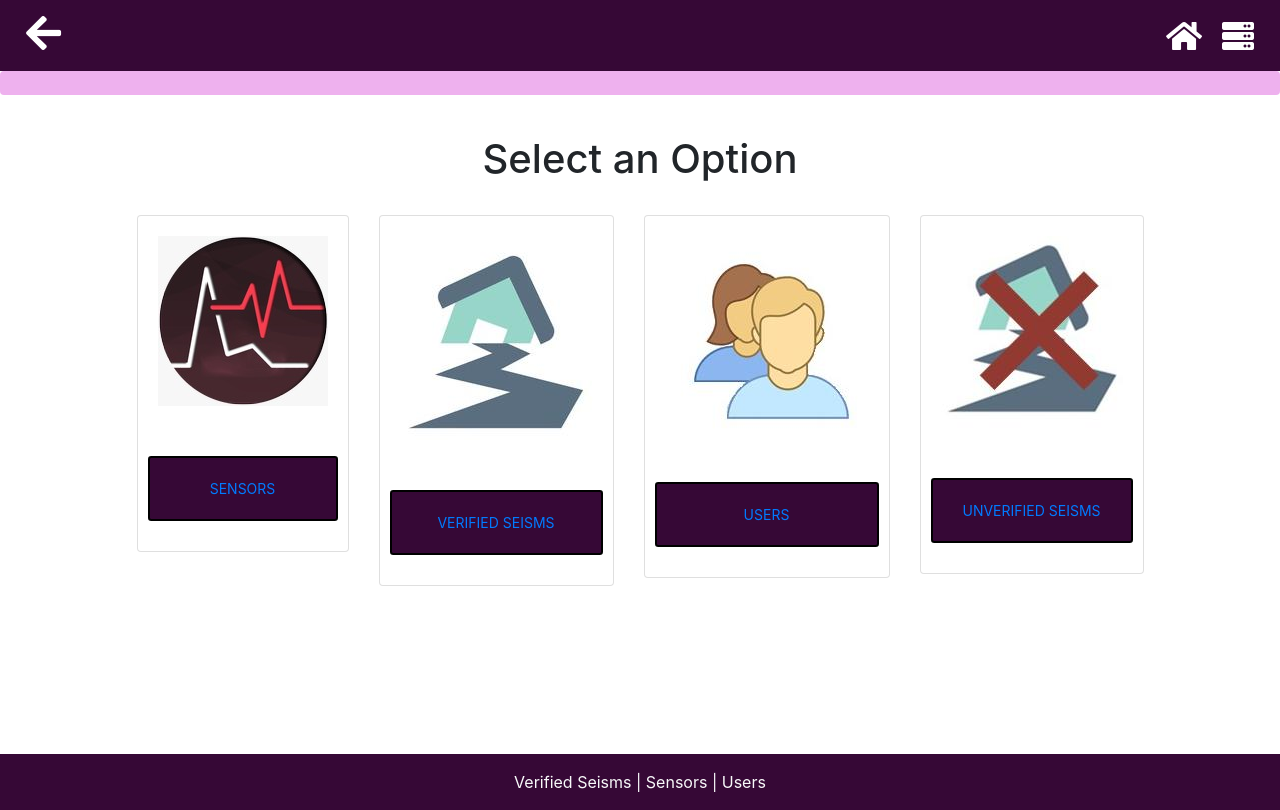
After one commit to lucilamartinezum/ProgramacionI, a Flask app: page /main/ in a window 1280 px wide. The commit adds this page. Run offline with Flask 2, Linux system fonts and the light colour scheme; some libraries are stand-ins or nearby versions.

```diff
--- a/seismology/web/main/__init__.py
+++ b/seismology/web/main/__init__.py
@@ -12,11 +12,12 @@ def create_app():
     csrf = CSRFProtect(app)
     app.config["SECRET_KEY"] = os.getenv('SECRET_KEY')
     print(app.config["SECRET_KEY"])
-    from main.routes import main, unverified_seism, user, verified_seism, login, sensor
+    from main.routes import main, unverified_seism, user, verified_seism, login, sensor, home
     app.register_blueprint(routes.login.login)
     app.register_blueprint(routes.main.main)
     app.register_blueprint(routes.unverified_seism.unverified_seism)
     app.register_blueprint(routes.verified_seism.verified_seism)
     app.register_blueprint(routes.sensor.sensor)
     app.register_blueprint(routes.user.user)
+    app.register_blueprint(routes.home.home)
     return app
--- a/seismology/web/main/forms/user_form.py
+++ b/seismology/web/main/forms/user_form.py
@@ -15,7 +15,7 @@ class UserForm(FlaskForm):
     password = PasswordField("Password", [
         validators.Required(),
         # El campo de contraseña debe coincidir con el de confirmar
-        validators.EqualTo("confirm", message = "Passwords dont match")
+        validators.EqualTo("confirm", message = "Passwords don't match")
     ])
 
     confirm = PasswordField("Repeat Password")
--- a/seismology/web/main/routes/main.py
+++ b/seismology/web/main/routes/main.py
@@ -1,11 +1,12 @@
-from flask import Blueprint, redirect, url_for
+from flask import Blueprint, render_template
 from flask_breadcrumbs import register_breadcrumb
 from . import unverified_seism
 from . import verified_seism
 
-main = Blueprint("main", __name__, url_prefix="/")
+main = Blueprint("main", __name__, url_prefix="/main")
 
 @main.route("/")
-@register_breadcrumb(main, 'breadcrumbs.', 'Home')
+@register_breadcrumb(main, 'breadcrumbs.', 'Main')
 def index():
-    return redirect(url_for("verified_seism.index"))
+    title = main
+    return render_template("home.html", title=title, main=main)
--- a/seismology/web/main/routes/sensor.py
+++ b/seismology/web/main/routes/sensor.py
@@ -8,7 +8,6 @@ sensor = Blueprint("sensor", __name__, url_prefix="/sensor")
 @register_breadcrumb(sensor,".",'Sensors')
 def index():
     r = requests.get(current_app.config["API_URL"]+"/sensors",headers={"content-type":"application"}, json={})
-    print("este es el error---->", r)
     sensors = json.loads(r.text)['Sensors']
     title = "Sensors"
     return render_template("sensors.html",title=title,sensors=sensors)
--- a/seismology/web/main/routes/user.py
+++ b/seismology/web/main/routes/user.py
@@ -1,4 +1,4 @@
-from flask import Blueprint, render_template, current_app, redirect, url_for
+from flask import Blueprint, render_template, current_app, redirect, url_for, flash
 from flask_breadcrumbs import register_breadcrumb, default_breadcrumb_root
 from ..forms.user_form import UserForm, UserEdit
 
@@ -30,7 +30,7 @@ def create():
         print(data)
         r = requests.post(current_app.config["API_URL"]+"/users",headers={"content-type":"application/json"}, data=data)
         print(r)
-        return redirect(url_for("user.index")) # Redirecciona a la lista
+        return redirect(url_for("user.index")) # Redirecciona a la lista de usuarios
     return render_template("user_form.html", form=form)
 
 @user.route("/edit/<int:id>", methods=["GET","POST"])
--- /dev/null
+++ b/seismology/web/main/templates/home.html
@@ -0,0 +1,67 @@
+{% extends "main_admin.html" %}
+
+<!-- Importar el archivo de macros -->
+{% import "macros.html" as macro %}
+
+<!-- Define el contenido -->
+{% block content %}
+  <!-- Contenido -->
+<main>
+	<center><h1>Select an Option</h1></center>
+	</br>
+
+	<div class="row justify-content-center">
+	  <div class="col-sm-auto">
+
+		<div class="card">
+		  <div class="card-body">
+		<img src="/static/img/sensor.jpeg" class="img-circle">
+			<p class="card-text"></p>
+		  </div>
+             <button type="button"  class="btn btn-sm" data-toggle="tooltip">
+				<a href="{{url_for('sensor.index')}}">SENSORS</a>
+			</button>
+		</div>
+	  </div>
+	  <div class="col-sm-auto">
+		<div class="card">
+		  <div class="card-body">
+		<img src="/static/img/seism.jpeg">
+			<p class="card-text"></p>
+		  </div>
+             <button type="button"  class="btn btn-sm" data-toggle="tooltip">
+				<a href="{{url_for('verified_seism.index')}}">VERIFIED SEISMS</a>
+			</button>
+		</div>
+	  </div>
+
+	  <div class="col-sm-auto">
+		  <div class="card">
+		    <div class="card-body">
+		  <img src="/static/img/users2.jpeg" class="img-circle">
+			  <p class="card-text"></p>
+		    </div>
+               <button type="button"  class="btn btn-sm" data-toggle="tooltip">
+				<a href="{{url_for('user.index')}}">USERS</a>
+			</button>
+		  </div>
+	  </div>
+
+	  <div class="col-sm-auto">
+		<div class="card">
+		  <div class="card-body">
+		<img src="/static/img/unverifiedseism.jpeg" class="img-circle">
+			<p class="card-text"></p>
+		  </div>
+            <button type="button"  class="btn btn-sm" data-toggle="tooltip">
+				<a href="{{url_for('unverified_seism.index')}}">UNVERIFIED SEISMS</a>
+			</button>
+		</div>
+	  </div>
+
+	</div>
+
+
+</br></br></br></br></br></br>
+</main>
+{% endblock %}
--- a/seismology/web/main/templates/main_admin.html
+++ b/seismology/web/main/templates/main_admin.html
@@ -92,7 +92,7 @@
   <footer class="footer mt-auto py-3">
     <div class="container">
       <div class="text-center text-light">
-        <a class="text-light" href="{{url_for('verified_seism.index')}}">Verified Seisms</a> | <a class="text-light" href="#"> Sensors</a> | <a class="text-light" href="{{url_for('user.index')}}"> Users</a>
+        <a class="text-light" href="{{url_for('verified_seism.index')}}">Verified Seisms</a> | <a class="text-light" href="{{url_for('sensor.index')}}"> Sensors</a> | <a class="text-light" href="{{url_for('user.index')}}"> Users</a>
       </div>
     </div>
   </footer>
--- a/seismology/web/main/templates/sensors.html
+++ b/seismology/web/main/templates/sensors.html
@@ -35,7 +35,7 @@
     <div class="col-md-auto d-none d-md-block"></div>
     <div class="col-md-auto">
       <table class="table table-bordered table-responsive">
-        <thead class="thead-dark">
+        <thead class="thead">
 
 
           <tr>
--- a/seismology/web/main/templates/users.html
+++ b/seismology/web/main/templates/users.html
@@ -18,7 +18,7 @@
           <table class="table  table-striped table-hover table-bordered table-responsive ">
             <thead>
               <tr>
-                <th scope="col">#</th>
+                <th scope="col">ID</th>
                 <th scope="col">Email</th>
                 <th scope="col">Admin</th>
                 <th scope="col">Actions</th>
```
Also changed, not shown: seismology/web/main/routes/home.py (added, +11 -0 lines), seismology/web/main/templates/admin-home.html (deleted, +0 -39 lines), seismology/web/main/templates/user-edit.html (+0 -7 lines), seismology/api/seismology.db.
